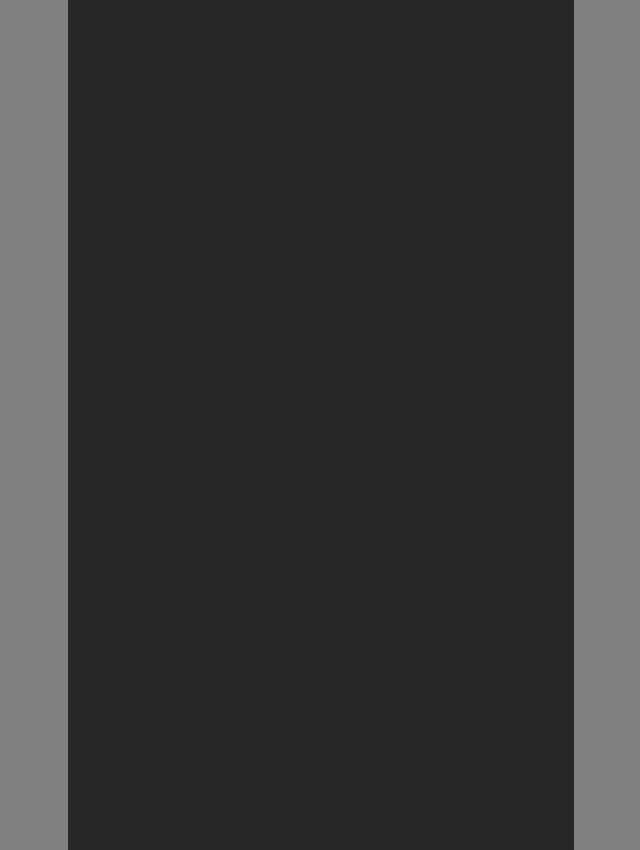
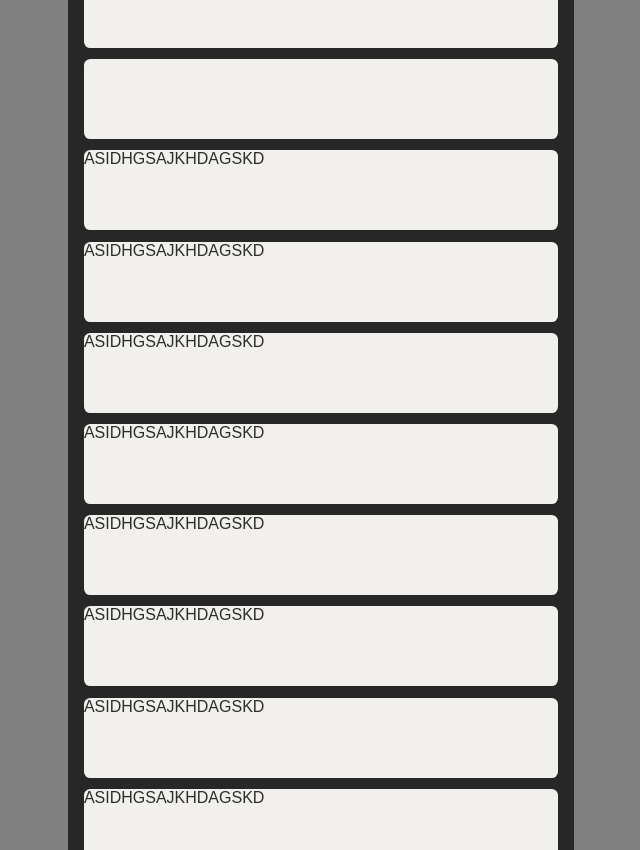
Before and after one commit to jamesWalker55/weatherapp-2, a React (Create React App) app: page / in a window 1280 px wide. Shown: the whole page, without its empty margins (319-959 px from the left). Built offline with nearby package versions, Linux system fonts and the light colour scheme.

Commit message:
WIP on cards

```diff
--- a/src/App.js
+++ b/src/App.js
@@ -1,5 +1,8 @@
 import React, { Component } from 'react';
-import "./app.css"
+import "./app.css";
+
+import Forecast from './cards/forecast';
+import SunAndMoon from './cards/sun-and-moon';
 
 class App extends Component {
   render() {
@@ -7,6 +10,23 @@ class App extends Component {
       <div className='phone-container'>
         <div className='phone'>
           TEST
+          {/*<Toolbar />*/}
+          {/*<Header />*/}
+          <Forecast />
+          <SunAndMoon />
+          <Forecast />
+          <Forecast />
+          <Forecast />
+          <Forecast />
+          <Forecast />
+          <Forecast />
+          <Forecast />
+          <Forecast />
+          <Forecast />
+          <Forecast />
+          <Forecast />
+          <Forecast />
+          <Forecast />
         </div>
       </div>
     );
--- /dev/null
+++ b/src/cards/common.css
@@ -0,0 +1,12 @@
+.card {
+  color: #2D2D2D;
+  background-color: #F2F0EC;
+  border-radius: 0.4rem;
+
+  margin-left: 1rem;
+  margin-right: 1rem;
+
+  margin-bottom: 0.7rem;
+
+  min-height: 5rem;
+}
--- /dev/null
+++ b/src/cards/forecast.js
@@ -0,0 +1,15 @@
+import React, { Component } from 'react';
+
+import './common.css';
+
+class Forecast extends Component {
+  render() {
+    return (
+      <div className="card">
+        ASIDHGSAJKHDAGSKD
+      </div>
+    );
+  }
+}
+
+export default Forecast;
--- /dev/null
+++ b/src/cards/sun-and-moon.js
@@ -0,0 +1,14 @@
+import React, { Component } from 'react';
+
+import './common.css';
+
+class SunAndMoon extends Component {
+  render() {
+    return (
+      <div className="card">
+      </div>
+    );
+  }
+}
+
+export default SunAndMoon;
```
